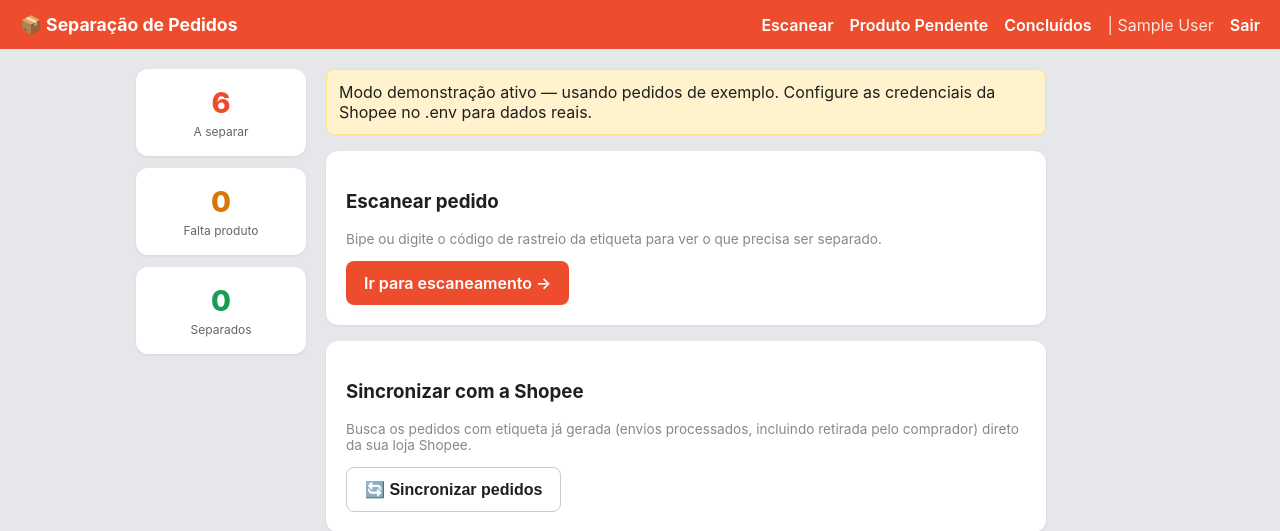
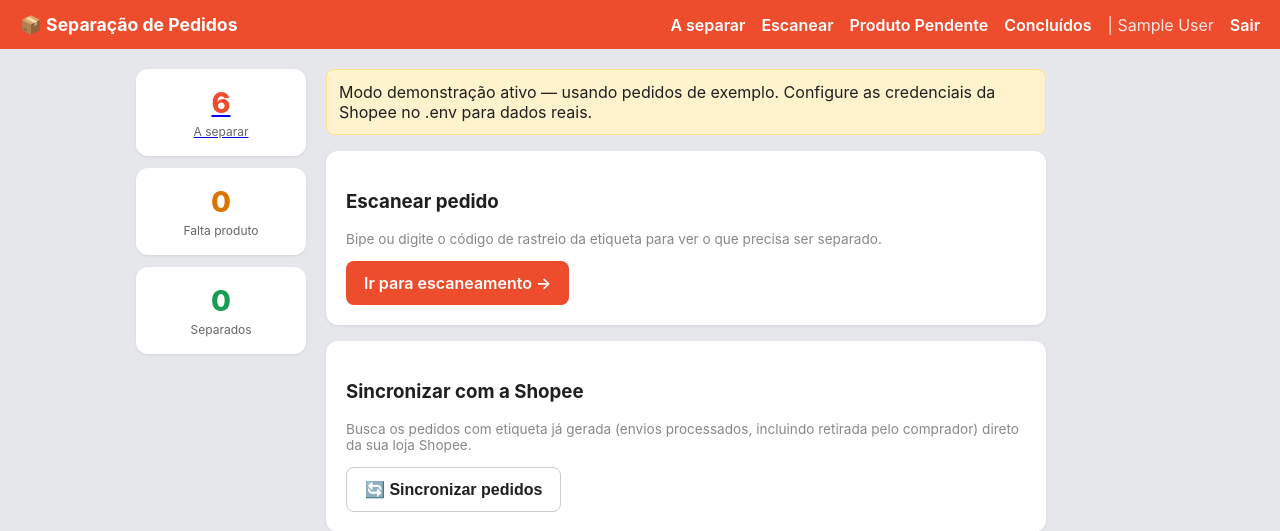
Before and after one commit to Lucasgomesdss/shopee-dashboard, a Flask app: page / in a window 1280 px wide. Shown: the top 531 px of the page. Run offline with Flask 3, Linux system fonts and the light colour scheme; the visitor is signed in with stand-in values (Sample User, id 1); data comes from the database, SQL or seed files in the repository; data that the repository does not hold is empty.

Commit message:
Update sidebar link for 'A separar' section

```diff
--- a/templates/base.html
+++ b/templates/base.html
@@ -10,6 +10,7 @@
   <header>
     <a class="brand" href="{{ url_for('dashboard') }}">📦 Separação de Pedidos</a>
     <nav>
+      <a href="{{ url_for('open_tab') }}">A separar</a>
       <a href="{{ url_for('scan') }}">Escanear</a>
       <a href="{{ url_for('pending_tab') }}">Produto Pendente</a>
       <a href="{{ url_for('completed_tab') }}">Concluídos</a>
@@ -18,10 +19,10 @@
   </header>
   <div class="layout">
     <aside class="sidebar">
-      <div class="sidebar-stat to_separate">
+      <a class="sidebar-stat to_separate" href="{{ url_for('open_tab') }}">
         <span class="n">{{ sidebar_counts.to_separate }}</span>
         <span class="label">A separar</span>
-      </div>
+      </a>
       <div class="sidebar-stat pending">
         <span class="n">{{ sidebar_counts.pending }}</span>
         <span class="label">Falta produto</span>
```
